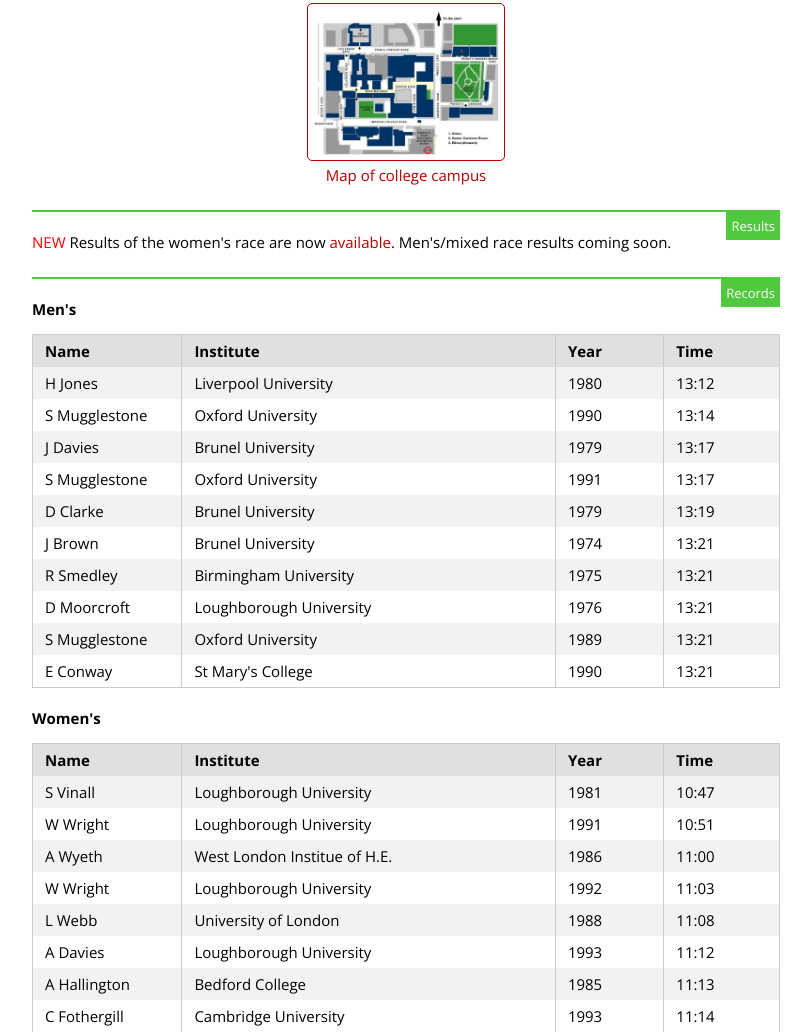
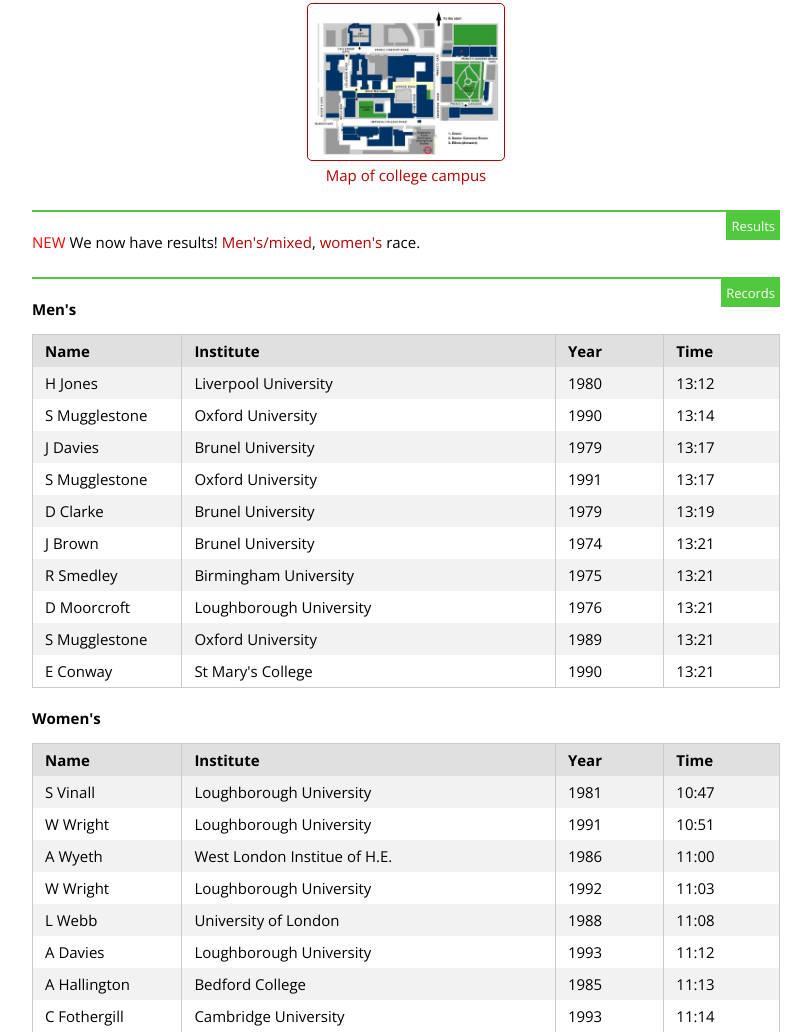
Before and after one commit to MilanMisak/HydeParkRelays, a website: page assets/index.html in a window 1280 px wide. Shown: the part 1485-2517 px from the top of the page, without its empty margins (234-1045 px from the left). Drawn offline with nearby package versions, Linux system fonts and the light colour scheme.

Commit message:
Men's results

```diff
--- a/assets/index.html
+++ b/assets/index.html
@@ -105,7 +105,7 @@
                 <div class="band-title-bar">
                     <h3 class="band-title">Results</h3>
                 </div>
-                <p><span class="important">NEW</span> Results of the women's race are now <a href="files/HPR2014W.pdf">available</a>. Men's/mixed race results coming soon.</p>
+                <p><span class="important">NEW</span> We now have results! <a href="files/HPR2014M.pdf">Men's/mixed</a>, <a href="files/HPR2014W.pdf">women's</a> race.</p>
             </div>
         </div>
 
```
Also changed, not shown: 1 other file.
